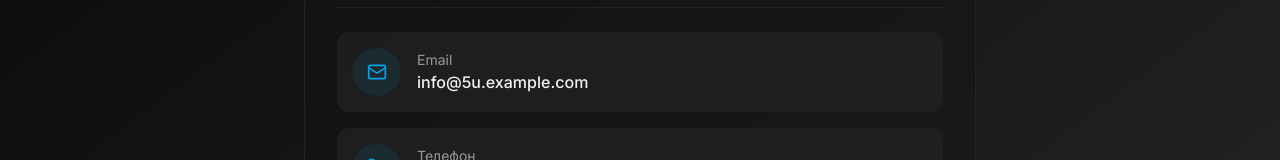
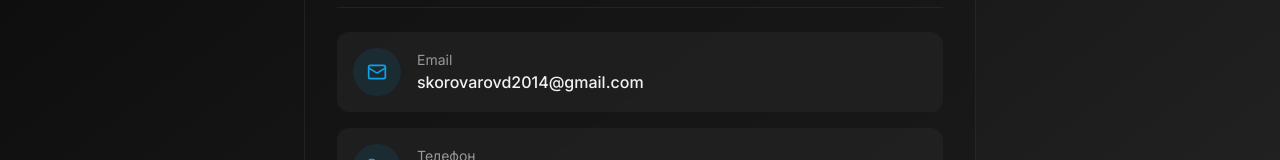
Before and after one commit to pr-poehali-dev/app-development-project-1, a React (Vite) app: page / in a window 1280 px wide. Both pictures are taken after a click on the button "Контакты". Shown: the part 247-407 px from the top of the page. Built offline with nearby package versions, Linux system fonts and the light colour scheme.

Commit message:
Обновление электронной почты в тексте

```diff
--- a/src/pages/Index.tsx
+++ b/src/pages/Index.tsx
@@ -226,7 +226,7 @@ export default function Index() {
 
                 <div className="space-y-4">
                   {[
-                    { icon: 'Mail', label: 'Email', value: 'info@5u.example.com' },
+                    { icon: 'Mail', label: 'Email', value: 'skorovarovd2014@gmail.com' },
                     { icon: 'Phone', label: 'Телефон', value: '+7 (XXX) XXX-XX-XX' },
                     { icon: 'MapPin', label: 'Адрес', value: 'г. Москва, ул. Примерная, д. 1' },
                     { icon: 'Clock', label: 'Время работы', value: 'Пн-Пт: 9:00 - 18:00' }
```
Also changed, not shown: 1 other file (tests, documents, lock files or other folders).
